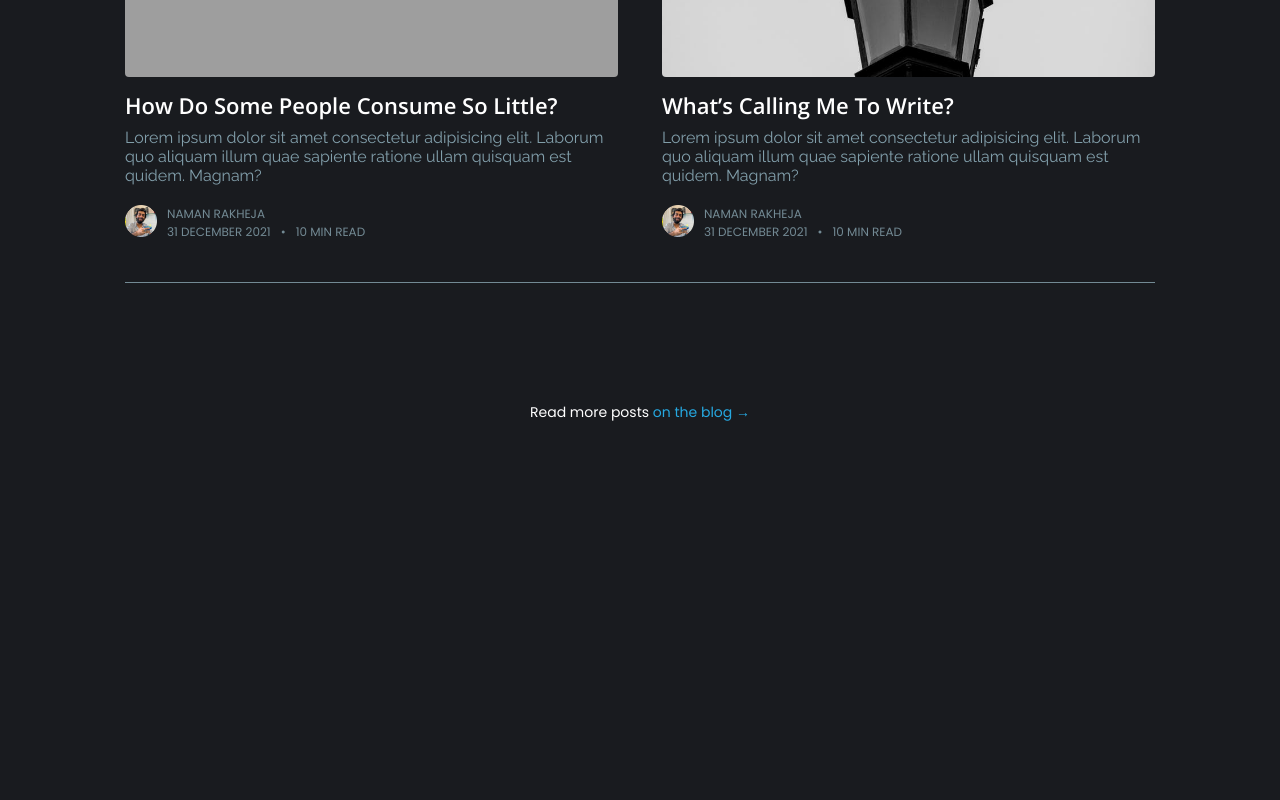
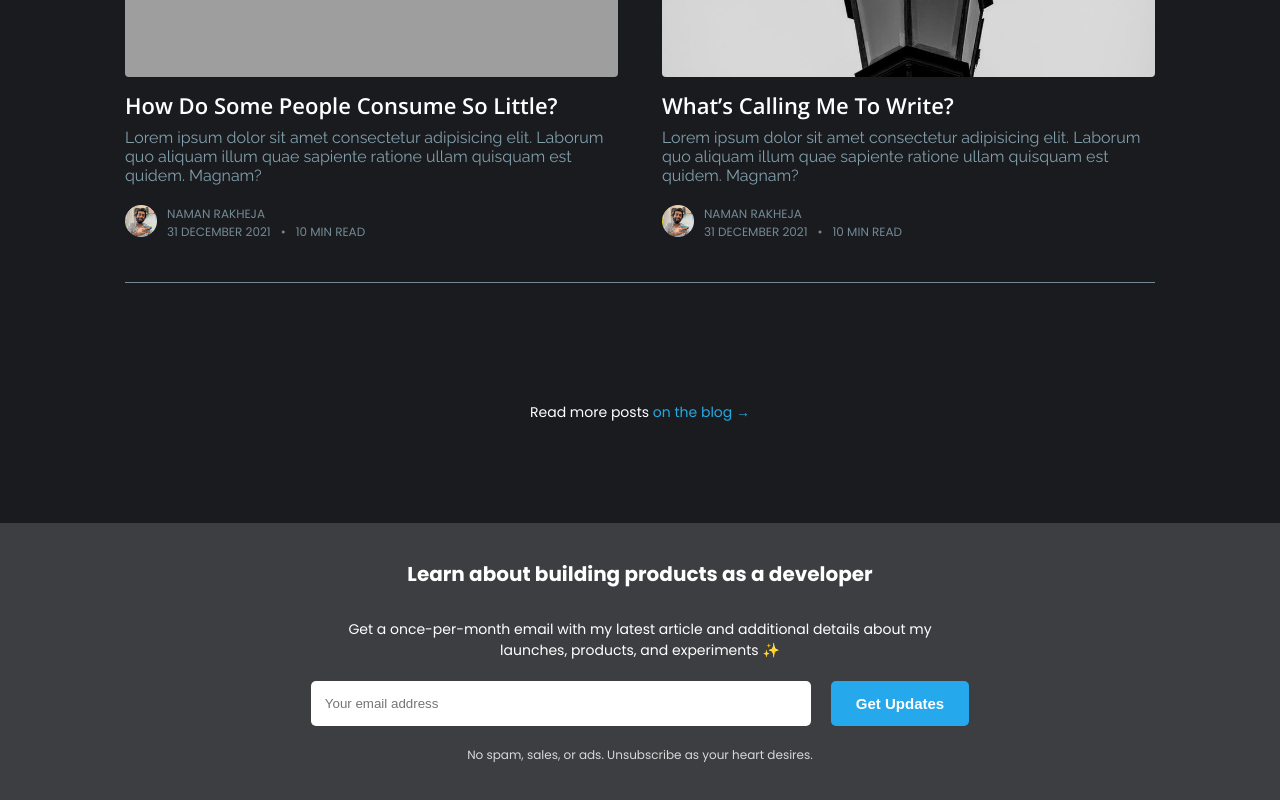
Before and after one commit to prateek-kukreja/pratibela, a React (Vite) app: page / in a window 1280 px wide. Shown: the part 1370-2170 px from the top of the page. Before the commit the page ends 1893 px from the top, so only its background shows below. Built offline with nearby package versions, Linux system fonts and the light colour scheme; grey boxes are pictures that could not be loaded.

Commit message:
added newletter

```diff
--- /dev/null
+++ b/src/components/newsletter/Newsletter.jsx
@@ -0,0 +1,24 @@
+import "./style.scss";
+
+function Newsletter() {
+  return (
+    <div class="newsletter">
+      <p class="newsletter__headline">
+        Learn about building products as a developer
+      </p>
+      <p class="newsletter__subhead">
+        Get a once-per-month email with my latest article and additional details
+        about my launches, products, and experiments ✨
+      </p>
+      <div className="newsletter__input">
+        <input type="text" placeholder="Your email address" />
+        <button className="">Get Updates</button>
+      </div>
+      <p class="newsletter__disclaimer">
+        No spam, sales, or ads. Unsubscribe as your heart desires.
+      </p>
+    </div>
+  );
+}
+
+export default Newsletter;
--- /dev/null
+++ b/src/components/newsletter/style.scss
@@ -0,0 +1,51 @@
+.newsletter {
+  padding: 36px 12px 36px 12px;
+  background-color: #c9c9c933;
+
+  &__headline {
+    text-align: center;
+    font-size: 2rem;
+    font-weight: bold;
+    margin-bottom: 3rem;
+  }
+
+  &__subhead {
+    text-align: center;
+    max-width: 600px;
+    font-size: 1.4rem;
+    margin: 0 auto;
+  }
+
+  &__input {
+    display: flex;
+    justify-content: center;
+    gap: 2rem;
+    margin: 2rem 0;
+    height: 4.5rem;
+
+    input {
+      width: 50rem;
+      border-radius: 5px;
+      border: none;
+      padding: 0 14px;
+    }
+
+    button {
+      cursor: pointer;
+      font-size: 1.5rem;
+      color: #fff;
+      background-color: #26a8ed;
+      border-radius: 5px;
+      font-weight: 700;
+      padding: 0 25px;
+      border: none;
+    }
+  }
+
+  &__disclaimer {
+    text-align: center;
+    font-size: 1.2rem;
+    text-decoration: italic;
+    opacity: 0.8;
+  }
+}
--- a/src/pages/Home.jsx
+++ b/src/pages/Home.jsx
@@ -1,4 +1,5 @@
 import Hero from "../components/header/Hero";
+import Newsletter from "../components/newsletter/Newsletter";
 import PopularArticle from "../components/popularArticle/PopularArticle";
 
 function Home() {
@@ -6,6 +7,7 @@ function Home() {
     <>
       <Hero />
       <PopularArticle />
+      <Newsletter />
     </>
   );
 }
```
